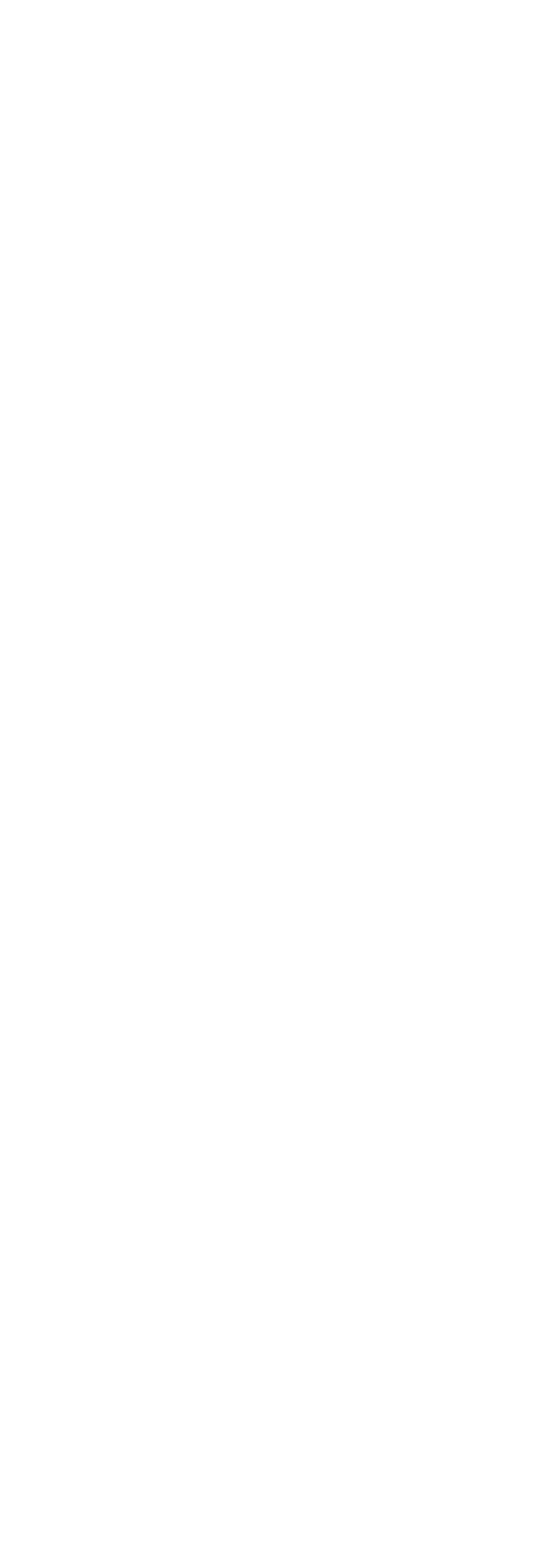
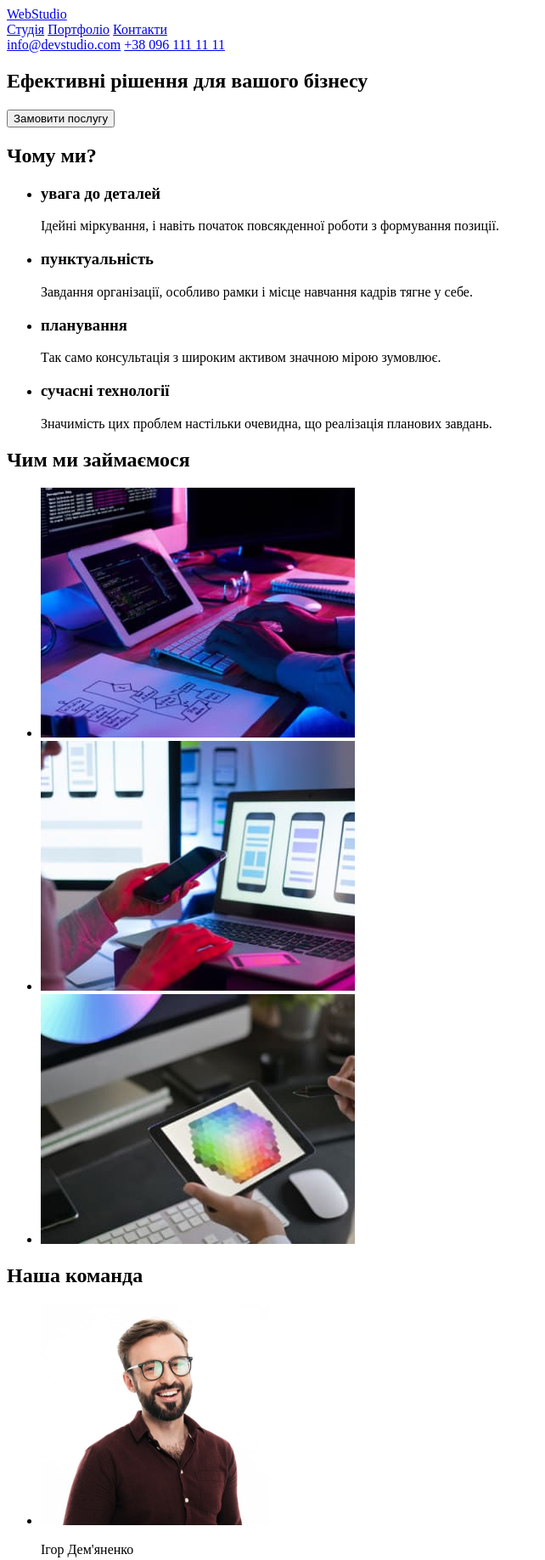
Before and after one commit to MaxBoichenko/goit-markup-hw-01, a plain HTML site: page index.html in a window 1280 px wide. Shown: the top 1836 px of the page at 85% size, without its empty margins (0-642 px from the left). Before the commit the page ends 800 px from the top, so only its background shows below. Drawn offline with Linux system fonts and the light colour scheme.

Commit message:
Add images and index.html

```diff
--- a/index.html
+++ b/index.html
@@ -1,10 +1,105 @@
 <!DOCTYPE html>
-<html lang="en">
+<html lang="uk">
   <head>
     <meta charset="UTF-8" />
     <meta http-equiv="X-UA-Compatible" content="IE=edge" />
     <meta name="viewport" content="width=device-width, initial-scale=1.0" />
-    <title>Homework1</title>
+    <title>Студія</title>
   </head>
-  <body></body>
+  <body>
+    <header>
+      <div>
+        <a href="#" lang="en"><span>Web</span>Studio</a>
+        <nav>
+          <a href="#">Студія</a>
+          <a href="#">Портфоліо</a>
+          <a href="#">Контакти</a>
+        </nav>
+        <div>
+          <a href="mailto:info@devstudio.com">info@devstudio.com</a>
+          <a href="tel:380961111111">+38 096 111 11 11</a>
+        </div>
+      </div>
+    </header>
+    <main>
+      <section>
+        <div>
+          <h1>Ефективні рішення для вашого бізнесу</h1>
+          <button type="button">Замовити послугу</button>
+        </div>
+      </section>
+      <section>
+        <div>
+          <h2>Чому ми?</h2>
+          <ul>
+            <li>
+              <h3>увага до деталей</h3>
+              <p>Ідейні міркування, і навіть початок повсякденної роботи з формування позиції.</p>
+            </li>
+            <li>
+              <h3>пунктуальність</h3>
+              <p>Завдання організації, особливо рамки і місце навчання кадрів тягне у себе.</p>
+            </li>
+            <li>
+              <h3>планування</h3>
+              <p>Так само консультація з широким активом значною мірою зумовлює.</p>
+            </li>
+            <li>
+              <h3>сучасні технології</h3>
+              <p>Значимість цих проблем настільки очевидна, що реалізація планових завдань.</p>
+            </li>
+          </ul>
+        </div>
+      </section>
+      <section>
+        <div>
+          <h2>Чим ми займаємося</h2>
+          <ul>
+            <li>
+              <img src="./images/workplace1.jpg" alt="Робоче місце програміста" width="370" />
+            </li>
+            <li><img src="./images/workplace2.jpg" alt="Робоче місце" width="370" /></li>
+            <li><img src="./images/workplace3.jpg" alt="Робоче місце дизайнера" width="370" /></li>
+          </ul>
+        </div>
+      </section>
+      <section>
+        <div>
+          <h2>Наша команда</h2>
+          <ul>
+            <li>
+              <img src="./images/person1.jpg" alt="Ігор Дем'яненко" width="270" />
+              <p>Ігор Дем'яненко</p>
+              <p lang="en">Product Designer</p>
+            </li>
+            <li>
+              <img src="./images/person2.jpg" alt="Ольга Рєпіна" width="270" />
+              <p>Ольга Рєпіна</p>
+              <p lang="en">Frontend Developer</p>
+            </li>
+            <li>
+              <img src="./images/person3.jpg" alt="Микола Тарасов" width="270" />
+              <p>Микола Тарасов</p>
+              <p lang="en">Marketing</p>
+            </li>
+            <li>
+              <img src="./images/person4.jpg" alt="Михайло Єрмаков" width="270" />
+              <p>Михайло Єрмаков</p>
+              <p lang="en">UI Designer</p>
+            </li>
+          </ul>
+        </div>
+      </section>
+    </main>
+    <footer>
+      <div>
+        <a href="#" lang="en"><span>Web</span>Studio</a>
+        <address>
+          <p>м. Київ, пр-т Лесі Українки, 26</p>
+          <a href="mailto:info@devstudio.com">info@devstudio.com</a>
+          <a href="tel:380961111111">+38 096 111 11 11</a>
+        </address>
+      </div>
+    </footer>
+  </body>
 </html>
```
Also changed, not shown: images/person1.jpg (added), images/person2.jpg (added), images/person3.jpg (added), images/person4.jpg (added), images/workplace1.jpg (added), images/workplace2.jpg (added), images/workplace3.jpg (added).
